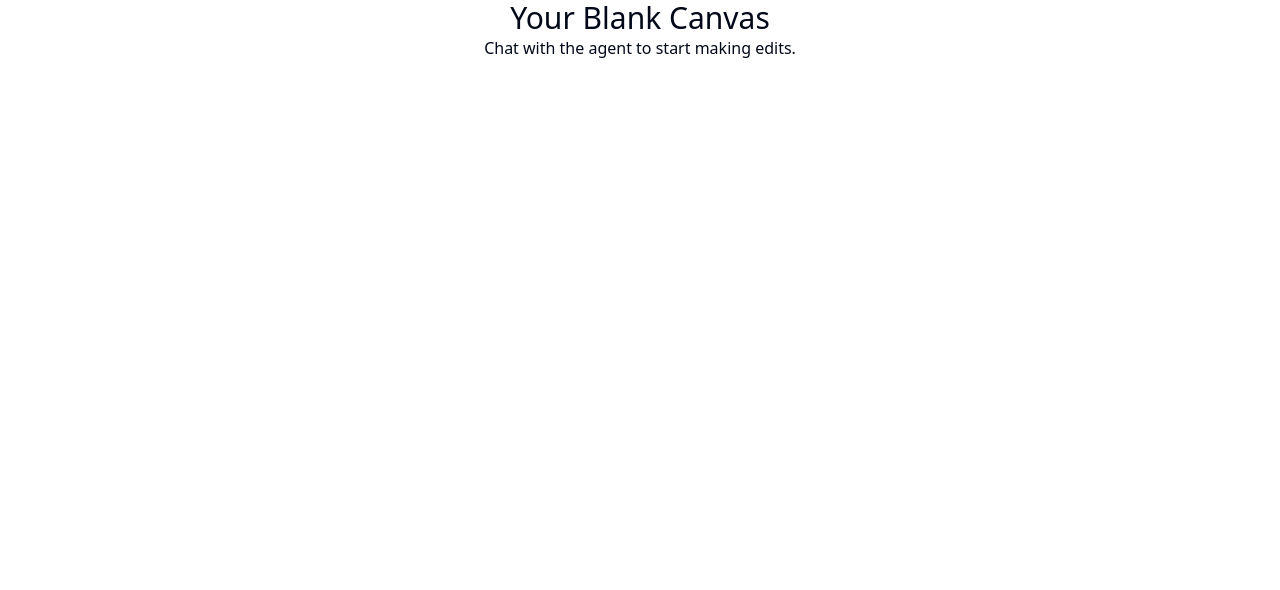
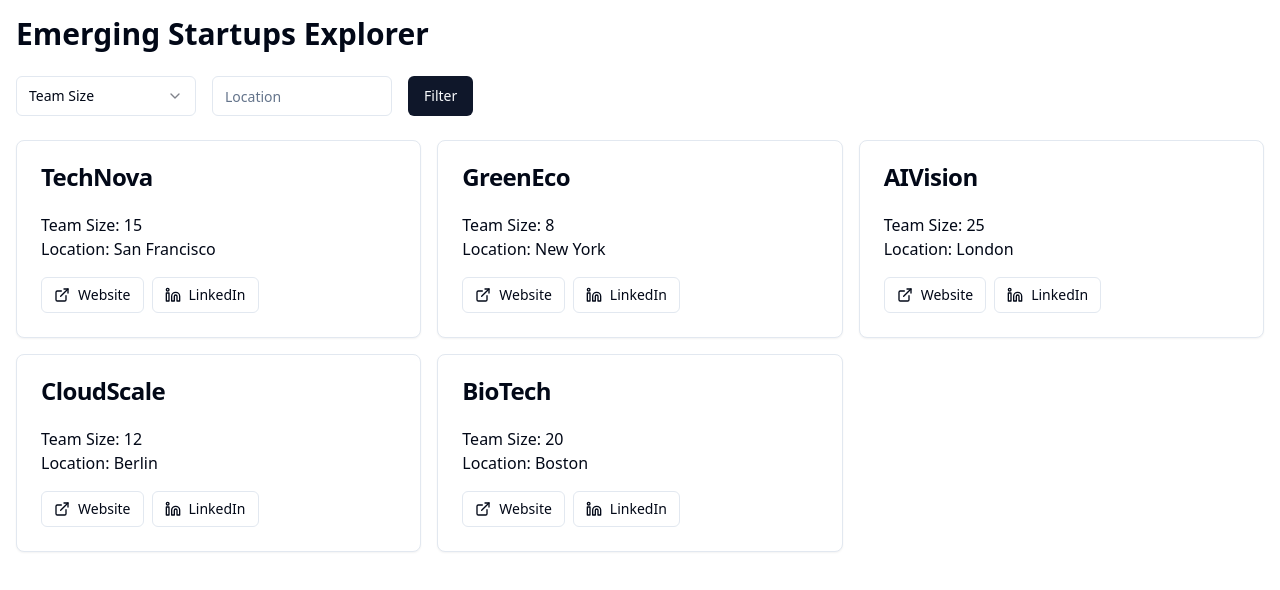
Before and after one commit to GPT-Engineer-App/startup-designer-navigator, a React (Vite) app: page / in a window 1280 px wide. Shown: the top 590 px of the page. Built offline with nearby package versions, Linux system fonts and the light colour scheme.

Commit message:
GPT Engineer Update [skip gpt_engineer]

```diff
--- a/src/nav-items.jsx
+++ b/src/nav-items.jsx
@@ -1,4 +1,4 @@
-import { Home } from "lucide-react";
+import { Rocket } from "lucide-react";
 import Index from "./pages/Index.jsx";
 
 /**
@@ -6,9 +6,9 @@ import Index from "./pages/Index.jsx";
  */
 export const navItems = [
   {
-    title: "Home",
+    title: "Emerging Startups",
     to: "/",
-    icon: <Home className="h-4 w-4" />,
+    icon: <Rocket className="h-4 w-4" />,
     page: <Index />,
   },
 ];
--- a/src/pages/Index.jsx
+++ b/src/pages/Index.jsx
@@ -1,11 +1,93 @@
-// Update this page (the content is just a fallback if you fail to update the page)
+import { useState } from 'react';
+import { Input } from "@/components/ui/input";
+import { Button } from "@/components/ui/button";
+import { Card, CardContent, CardHeader, CardTitle } from "@/components/ui/card";
+import { Select, SelectContent, SelectItem, SelectTrigger, SelectValue } from "@/components/ui/select";
+import { ExternalLink, Linkedin } from "lucide-react";
+
+const startups = [
+  { id: 1, name: "TechNova", teamSize: 15, location: "San Francisco", website: "https://technova.com", linkedin: "https://linkedin.com/company/technova" },
+  { id: 2, name: "GreenEco", teamSize: 8, location: "New York", website: "https://greeneco.com", linkedin: "https://linkedin.com/company/greeneco" },
+  { id: 3, name: "AIVision", teamSize: 25, location: "London", website: "https://aivision.com", linkedin: "https://linkedin.com/company/aivision" },
+  { id: 4, name: "CloudScale", teamSize: 12, location: "Berlin", website: "https://cloudscale.com", linkedin: "https://linkedin.com/company/cloudscale" },
+  { id: 5, name: "BioTech", teamSize: 20, location: "Boston", website: "https://biotech.com", linkedin: "https://linkedin.com/company/biotech" },
+];
 
 const Index = () => {
+  const [filteredStartups, setFilteredStartups] = useState(startups);
+  const [teamSizeFilter, setTeamSizeFilter] = useState("");
+  const [locationFilter, setLocationFilter] = useState("");
+
+  const handleFilter = () => {
+    let filtered = startups;
+    if (teamSizeFilter) {
+      filtered = filtered.filter(startup => {
+        if (teamSizeFilter === "small") return startup.teamSize <= 10;
+        if (teamSizeFilter === "medium") return startup.teamSize > 10 && startup.teamSize <= 50;
+        if (teamSizeFilter === "large") return startup.teamSize > 50;
+        return true;
+      });
+    }
+    if (locationFilter) {
+      filtered = filtered.filter(startup =>
+        startup.location.toLowerCase().includes(locationFilter.toLowerCase())
+      );
+    }
+    setFilteredStartups(filtered);
+  };
+
   return (
-    <div className="flex justify-center items-center">
-      <div className="text-center">
-        <h1 className="text-3xl">Your Blank Canvas</h1>
-        <p>Chat with the agent to start making edits.</p>
+    <div className="container mx-auto p-4">
+      <h1 className="text-3xl font-bold mb-6">Emerging Startups Explorer</h1>
+
+      <div className="flex gap-4 mb-6">
+        <Select onValueChange={setTeamSizeFilter}>
+          <SelectTrigger className="w-[180px]">
+            <SelectValue placeholder="Team Size" />
+          </SelectTrigger>
+          <SelectContent>
+            <SelectItem value="small">Small (1-10)</SelectItem>
+            <SelectItem value="medium">Medium (11-50)</SelectItem>
+            <SelectItem value="large">Large (50+)</SelectItem>
+          </SelectContent>
+        </Select>
+
+        <Input
+          placeholder="Location"
+          value={locationFilter}
+          onChange={(e) => setLocationFilter(e.target.value)}
+          className="w-[180px]"
+        />
+
+        <Button onClick={handleFilter}>Filter</Button>
+      </div>
+
+      <div className="grid grid-cols-1 md:grid-cols-2 lg:grid-cols-3 gap-4">
+        {filteredStartups.map(startup => (
+          <Card key={startup.id}>
+            <CardHeader>
+              <CardTitle>{startup.name}</CardTitle>
+            </CardHeader>
+            <CardContent>
+              <p>Team Size: {startup.teamSize}</p>
+              <p>Location: {startup.location}</p>
+              <div className="flex mt-4 space-x-2">
+                <Button variant="outline" size="sm" asChild>
+                  <a href={startup.website} target="_blank" rel="noopener noreferrer">
+                    <ExternalLink className="w-4 h-4 mr-2" />
+                    Website
+                  </a>
+                </Button>
+                <Button variant="outline" size="sm" asChild>
+                  <a href={startup.linkedin} target="_blank" rel="noopener noreferrer">
+                    <Linkedin className="w-4 h-4 mr-2" />
+                    LinkedIn
+                  </a>
+                </Button>
+              </div>
+            </CardContent>
+          </Card>
+        ))}
       </div>
     </div>
   );
```
